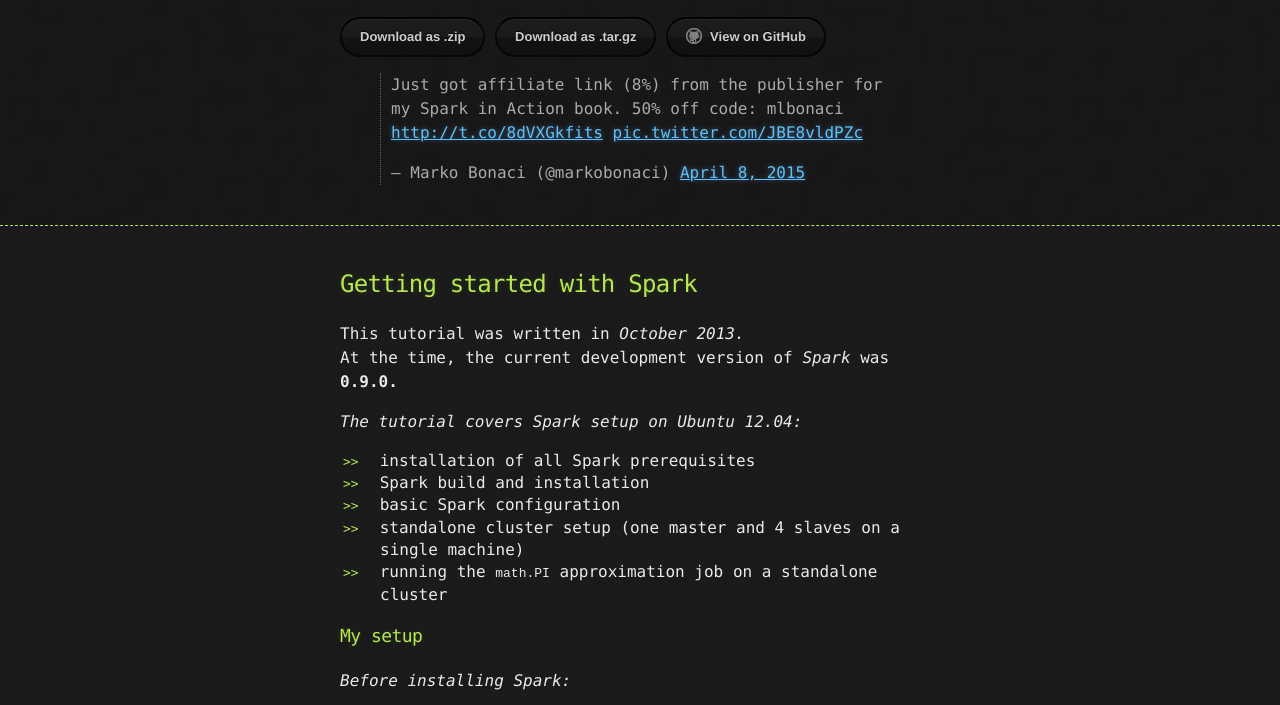
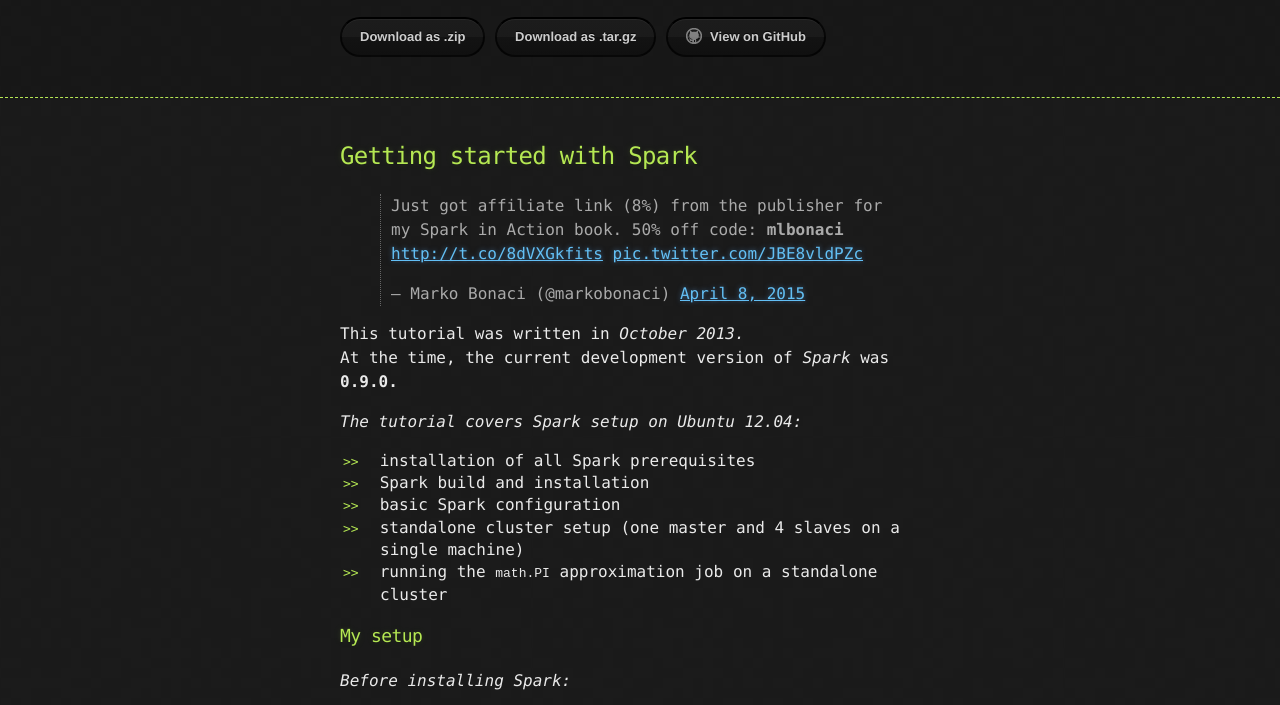
Before and after one commit to mbonaci/mbo-spark, a plain HTML site: page index.html in a window 1280 px wide. Shown: the part 95-800 px from the top of the page. Drawn offline with Linux system fonts and the light colour scheme.

Commit message:
Move SiA link

```diff
--- a/index.html
+++ b/index.html
@@ -23,8 +23,6 @@
           <a href="https://github.com/mbonaci/mbo-spark/zipball/master" class="btn">Download as .zip</a>
           <a href="https://github.com/mbonaci/mbo-spark/tarball/master" class="btn">Download as .tar.gz</a>
           <a href="https://github.com/mbonaci/mbo-spark" class="btn btn-github"><span class="icon"></span>View on GitHub</a>
-          <blockquote class="twitter-tweet" lang="en"><p>Just got affiliate link (8%) from the publisher for my Spark in Action book. 50% off code: mlbonaci <a href="http://t.co/8dVXGkfits">http://t.co/8dVXGkfits</a> <a href="http://t.co/JBE8vldPZc">pic.twitter.com/JBE8vldPZc</a></p>&mdash; Marko Bonaci (@markobonaci) <a href="https://twitter.com/markobonaci/status/585904222920699904">April 8, 2015</a></blockquote>
-<script async src="//platform.twitter.com/widgets.js" charset="utf-8"></script>
         </section>
       </div>
     </header>
@@ -32,7 +30,21 @@
     <div class="container">
       <section id="main_content">
         <h2>
-<a name="getting-started-with-spark" class="anchor" href="#getting-started-with-spark"><span class="octicon octicon-link"></span></a>Getting started with Spark</h2>
+          <a name="getting-started-with-spark" class="anchor" href="#getting-started-with-spark">
+            <span class="octicon octicon-link"></span>
+          </a>
+          Getting started with Spark
+        </h2>
+
+        <blockquote class="twitter-tweet" lang="en">
+          <p>Just got affiliate link (8%) from the publisher for my Spark in Action book. 50% off code: <b>mlbonaci</b>
+            <a href="http://t.co/8dVXGkfits">http://t.co/8dVXGkfits</a>
+            <a href="http://t.co/JBE8vldPZc">pic.twitter.com/JBE8vldPZc</a>
+          </p>
+          &mdash; Marko Bonaci (@markobonaci)
+          <a href="https://twitter.com/markobonaci/status/585904222920699904">April 8, 2015</a>
+        </blockquote>
+        <script async src="//platform.twitter.com/widgets.js" charset="utf-8"></script>
 
 <p>This tutorial was written in <em>October 2013.</em><br>
 At the time, the current development version of <em>Spark</em> was <strong>0.9.0.</strong>  </p>
```
